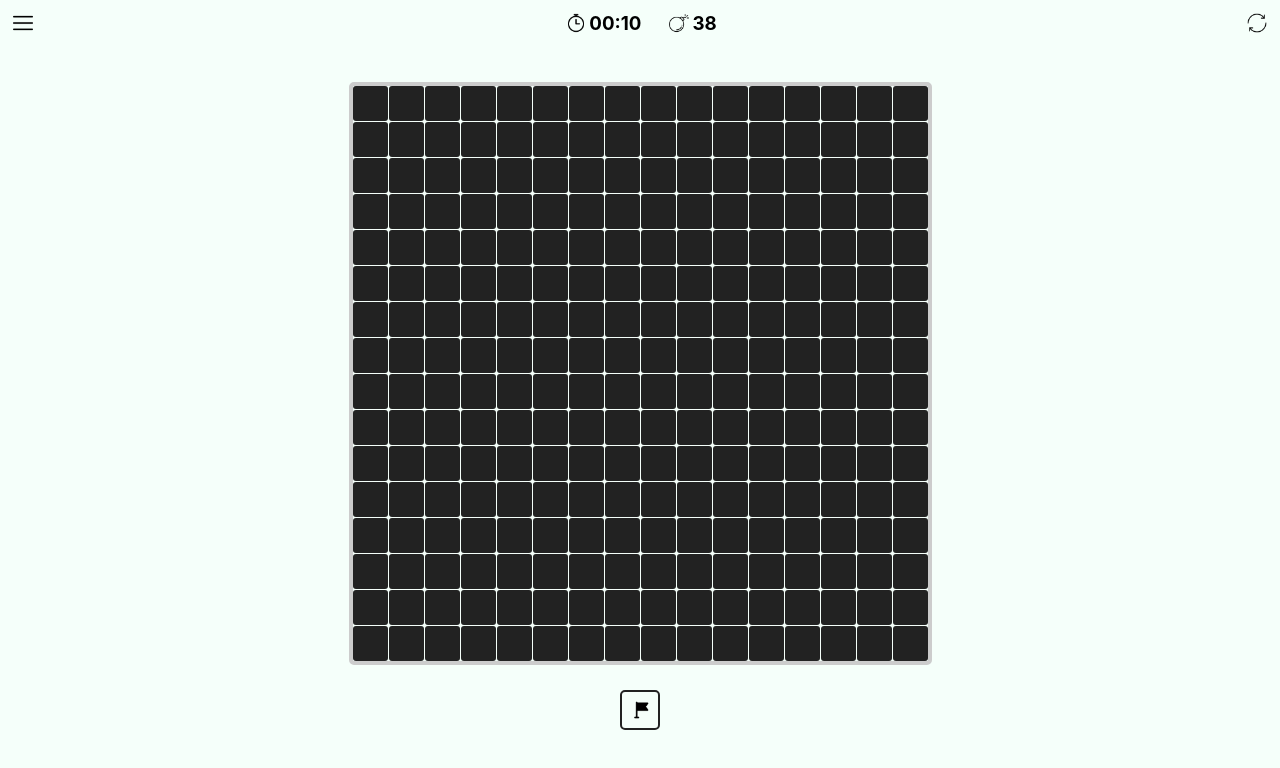
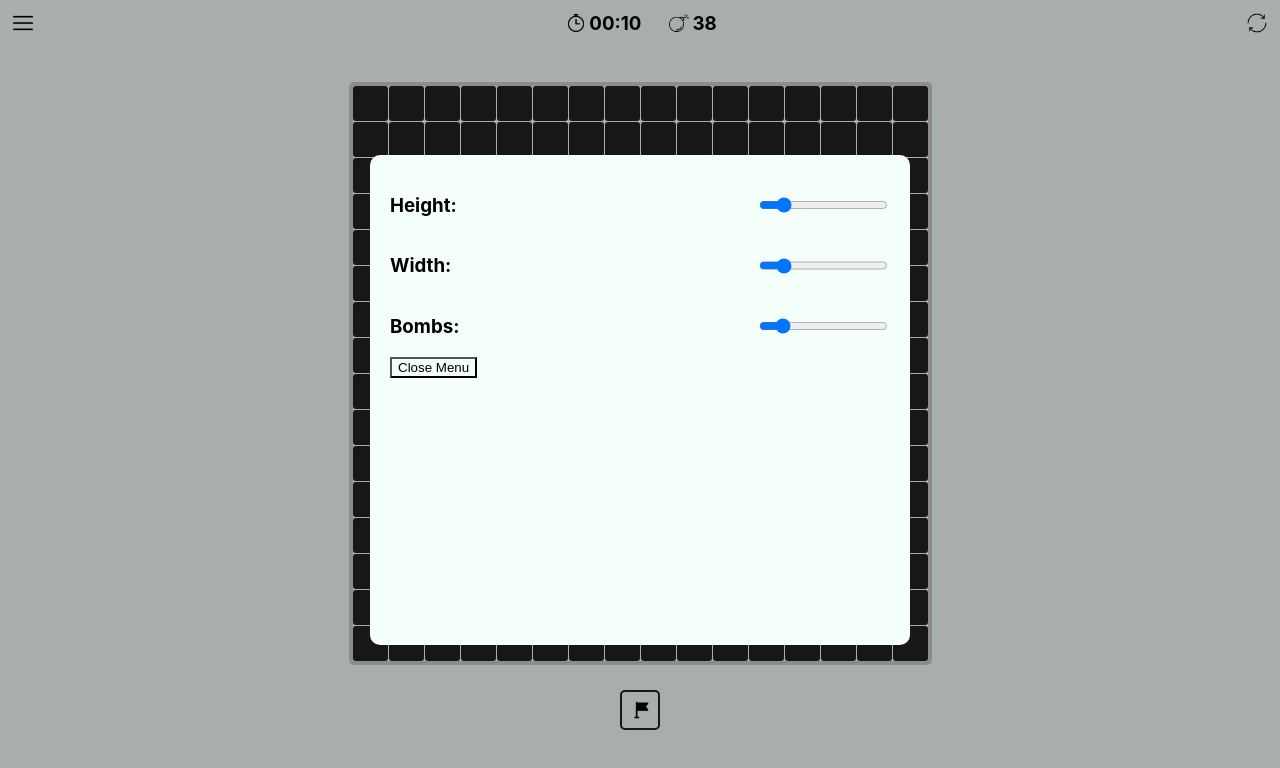
Before and after one commit to i-amare/minesweeper, a React (Create React App) app: page / in a window 1280 px wide. Both pictures are taken after a click on the picture 23 px from the left and 23 px from the top of the page. Shown: the top 768 px of the page. Built offline with nearby package versions, Linux system fonts and the light colour scheme.

Commit message:
Created menu mvp
Created a basic menu that can alter game variable (grid height, grid width and bombs present)

```diff
--- a/src/App.tsx
+++ b/src/App.tsx
@@ -4,6 +4,7 @@ import "./App.css";
 import Grid from "./components/grid/Grid";
 import Bar from "./components/bar/Bar";
 import Toggle from "./components/toggle/Toggle";
+import Menu from "./components/menu/Menu";
 import Game from "./scripts/Game";
 
 interface tileCoords {
@@ -17,20 +18,23 @@ function App() {
 		width: 16,
 		height: 16,
 	});
-	const [bombsPresent, setBombsPresent] = useState(
+
+	const [minesPresent, setMinesPresent] = useState(
 		Math.round(gridDimmensions.width * gridDimmensions.height * 0.15)
 	);
 	const [gridState, setGridState] = useState(
-		Game.createGrid(gridDimmensions, bombsPresent)
+		Game.createGrid(gridDimmensions, minesPresent)
 	);
 
 	// Flag and bomb states
 	const [flagModeState, setFlagModeState] = useState(false);
-	const [bombsLeft, setBombsLeft] = useState(bombsPresent);
+	const [bombsLeft, setBombsLeft] = useState(minesPresent);
 
 	// Timer states
 	const [startTimeState, setStartTimeState] = useState(new Date().getTime());
 	const [timeElapsedState, setTimeElapsedState] = useState(0);
+
+	const [menuOpen, setMenuOpen] = useState(false);
 
 	useEffect(() => {
 		const interval = setInterval(() => {
@@ -54,17 +58,40 @@ function App() {
 		};
 	}, [flagModeState]);
 
+	// Handle keyboard shortcuts
 	function onKeyPress(event: KeyboardEvent) {
 		if (event.key === "R" || event.key === "r") resetGame();
 		if (event.key === "F" || event.key === "f") toggleFlagMode();
 	}
-
 	function onKeyDown(event: KeyboardEvent) {
 		if (event.key === "Control") setFlagModeState(true);
 	}
-
 	function onKeyUp(event: KeyboardEvent) {
 		if (event.key === "Control") setFlagModeState(false);
+	}
+
+	function changeDimmensions(dimmensions: { width: number; height: number }) {
+		setGridDimmensions(dimmensions);
+		resetGame();
+	}
+
+	function changeMinesPresent(numOfMines: number) {
+		setMinesPresent(numOfMines);
+		resetGame();
+	}
+
+	/**
+	 * Opens the popup menu
+	 */
+	function openMenu() {
+		setMenuOpen(true);
+	}
+
+	/**
+	 * Closes the popup menu
+	 */
+	function closeMenu() {
+		setMenuOpen(false);
 	}
 
 	/**
@@ -78,8 +105,8 @@ function App() {
 	 * Resetss all game variables
 	 */
 	function resetGame() {
-		setGridState(Game.createGrid(gridDimmensions, bombsPresent));
-		setBombsLeft(bombsPresent);
+		setGridState(Game.createGrid(gridDimmensions, minesPresent));
+		setBombsLeft(minesPresent);
 		setStartTimeState(new Date().getTime());
 	}
 
@@ -121,9 +148,19 @@ function App() {
 
 	return (
 		<div className="App" style={AppStyling}>
+			{menuOpen && (
+				<Menu
+					closeMenu={closeMenu}
+					gridDimmensions={gridDimmensions}
+					minesPresent={minesPresent}
+					changeDimmensions={changeDimmensions}
+					changeMinesPresent={changeMinesPresent}
+				/>
+			)}
 			<Bar
 				timeElapsed={timeElapsedState}
 				bombsLeft={bombsLeft}
+				openMenu={openMenu}
 				resetGame={resetGame}
 			/>
 			<Grid gridState={gridState} tileEventHandler={onTileClick} />
--- a/src/components/bar/Bar.tsx
+++ b/src/components/bar/Bar.tsx
@@ -8,6 +8,7 @@ interface BarProps {
 	timeElapsed: number;
 	bombsLeft: number;
 	resetGame: () => void;
+	openMenu: () => void;
 }
 
 const Bar = (props: BarProps) => {
@@ -28,7 +29,13 @@ const Bar = (props: BarProps) => {
 
 	return (
 		<div className="Bar" style={BarStyling}>
-			<img className="MenuBtn" src={menuIcon} alt="Menu" style={imageStyling} />
+			<img
+				className="MenuBtn"
+				src={menuIcon}
+				alt="Menu"
+				style={imageStyling}
+				onClick={props.openMenu}
+			/>
 			<div
 				className="HUD"
 				style={{
--- a/src/components/grid/Block.tsx
+++ b/src/components/grid/Block.tsx
@@ -28,6 +28,7 @@ const Block = (props: blockProps) => {
 		"darkorchid",
 		"black",
 	];
+
 	const blockStyling: CSSProperties = {
 		backgroundColor: "#222",
 		display: "grid",
--- /dev/null
+++ b/src/components/menu/Menu.tsx
@@ -0,0 +1,95 @@
+import { CSSProperties } from "react";
+import Slider from "./Slider";
+
+interface menuProps {
+	gridDimmensions: { width: number; height: number };
+	minesPresent: number;
+	changeDimmensions: (dimmensions: { width: number; height: number }) => void;
+	changeMinesPresent: (numOfMines: number) => void;
+	closeMenu: () => void;
+}
+
+const Menu = (props: menuProps) => {
+	let dimmensions = { ...props.gridDimmensions };
+
+	const dimmerStyling: CSSProperties = {
+		position: "fixed",
+		background: "#00000050",
+		width: "100%",
+		height: "100vh",
+		top: "0",
+		left: "0",
+		display: "flex",
+		alignContent: "center",
+		justifyContent: "center",
+	};
+
+	const menuStyling: CSSProperties = {
+		padding: "20px",
+		maxWidth: "75%",
+		width: "500px",
+		height: "450px",
+		borderRadius: "10px",
+		margin: "auto",
+	};
+
+	function changeDimmensions(value: number, id: string) {
+		switch (id) {
+			case "height":
+				dimmensions = { height: value, width: dimmensions.width };
+				props.changeDimmensions(dimmensions);
+				break;
+			case "width":
+				dimmensions = { height: dimmensions.height, width: value };
+				props.changeDimmensions(dimmensions);
+				break;
+			case "bombs":
+				props.changeMinesPresent(value);
+				break;
+		}
+	}
+
+	return (
+		<div style={dimmerStyling}>
+			<div style={menuStyling}>
+				<Slider
+					label="Height"
+					girdDimmensions={dimmensions}
+					max={100}
+					min={1}
+					value={dimmensions.height}
+					change={changeDimmensions}
+					id="height"
+				/>
+				<Slider
+					label="Width"
+					girdDimmensions={dimmensions}
+					max={100}
+					min={1}
+					value={dimmensions.width}
+					change={changeDimmensions}
+					id="width"
+				/>
+				<Slider
+					label="Bombs"
+					girdDimmensions={dimmensions}
+					max={props.gridDimmensions.height * props.gridDimmensions.width}
+					min={1}
+					value={props.minesPresent}
+					change={changeDimmensions}
+					id="bombs"
+				/>
+				<button
+					onClick={() => {
+						props.changeDimmensions(dimmensions);
+						props.closeMenu();
+					}}
+				>
+					Close Menu
+				</button>
+			</div>
+		</div>
+	);
+};
+
+export default Menu;
--- /dev/null
+++ b/src/components/menu/Slider.tsx
@@ -0,0 +1,42 @@
+import { CSSProperties } from "react";
+
+interface dimmensions {
+	height: number;
+	width: number;
+}
+
+interface sliderProps {
+	value: number;
+	min: number;
+	max: number;
+	id: string;
+	label: string;
+	girdDimmensions: dimmensions;
+	change: (value: number, id: string) => void;
+}
+
+const Slider = (props: sliderProps) => {
+	const sliderStyling: CSSProperties = {
+		display: "flex",
+		alignContent: "center",
+		justifyContent: "space-between",
+	};
+
+	return (
+		<div className="Slider" style={sliderStyling}>
+			<h3>{props.label}: </h3>
+			<input
+				type="range"
+				value={props.value}
+				min={props.min}
+				max={props.max}
+				id={props.id}
+				onChange={(event) =>
+					props.change(parseInt(event.target.value), props.id)
+				}
+			/>
+		</div>
+	);
+};
+
+export default Slider;
```
